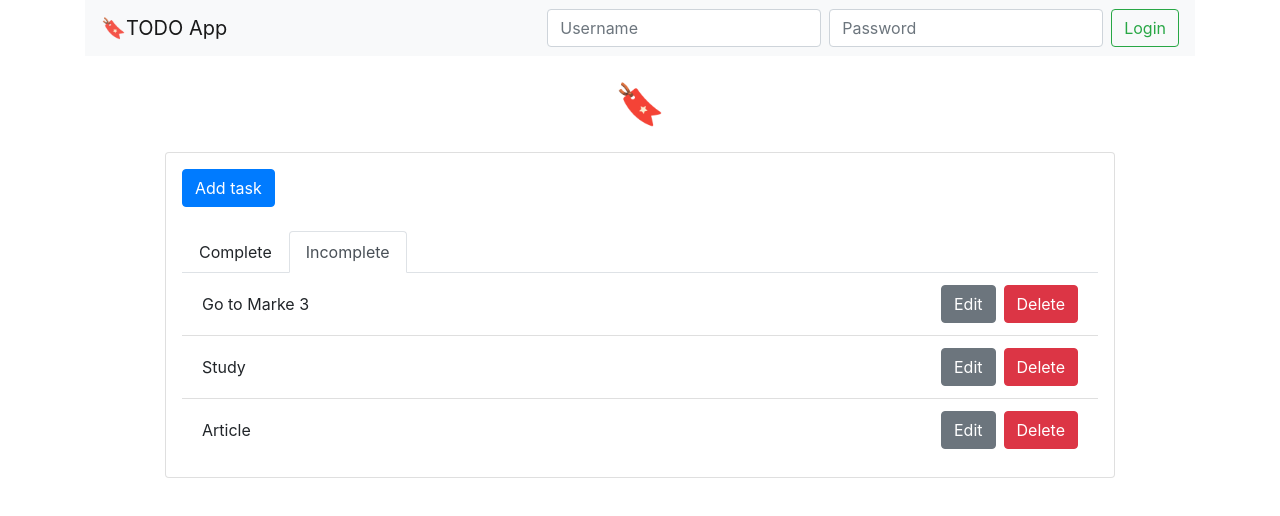
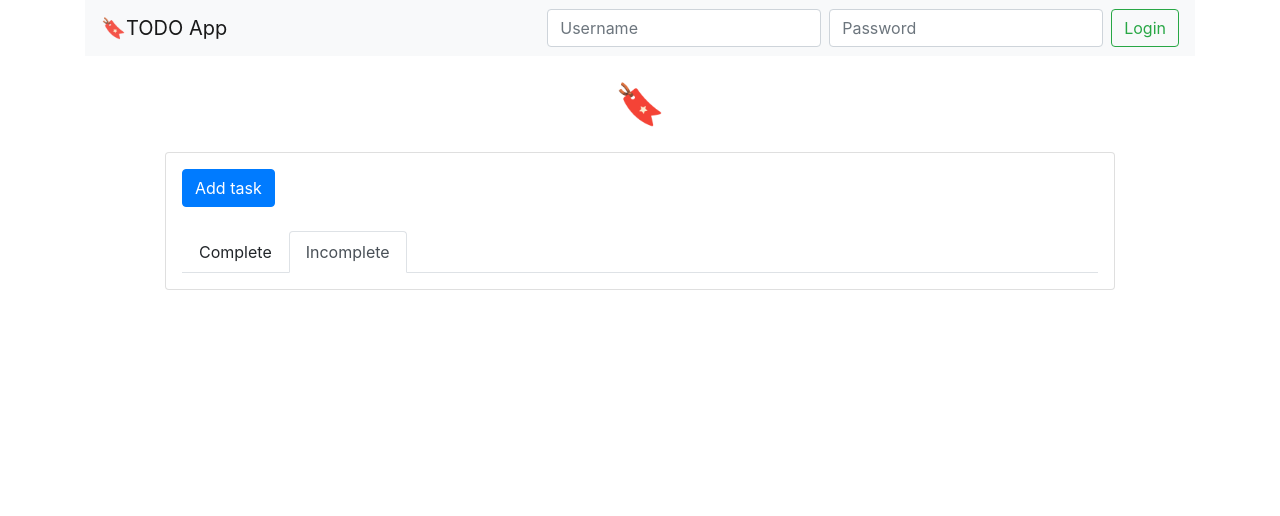
Before and after one commit to lernmark/ydtfe, a React (Create React App) app: page / in a window 1280 px wide. Shown: the top 516 px of the page. Built offline with nearby package versions, Linux system fonts and the light colour scheme.

Commit message:
firebase reading

```diff
--- a/package.json
+++ b/package.json
@@ -3,6 +3,7 @@
   "version": "0.1.0",
   "private": false,
   "dependencies": {
+    "@react-firebase/auth": "^0.2.10",
     "@react-firebase/database": "^0.3.11",
     "@testing-library/jest-dom": "^5.11.4",
     "@testing-library/react": "^11.1.0",
--- a/src/App.js
+++ b/src/App.js
@@ -2,54 +2,16 @@ import React, { Component } from "react";
 import Modal from "./components/Modal";
 import Navigation from './components/Navigation';
 import LoginForm from './components/LoginForm';
-// import { FirebaseDatabaseProvider } from "@react-firebase/database";
+import {firebase} from './initFirebase';
 
-
-const todoItems = [
-  {
-    id: 1,
-    title: "Go to Market",
-    description: "Buy ingredients to prepare dinner",
-    isCompleted: true,
-  },
-  {
-    id: 6,
-    title: "Go to Market",
-    description: "Buy ingredients to prepare dinner",
-    isCompleted: true,
-  },
-  {
-    id: 5,
-    title: "Go to Marke 3",
-    description: "Buy ingredients to prepare dinner 3",
-    isCompleted: false,
-  },
-  {
-    id: 2,
-    title: "Study",
-    description: "Read Algebra and History textbook for the upcoming test",
-    isCompleted: false,
-  },
-  {
-    id: 3,
-    title: "Sammy's books",
-    description: "Go to library to return Sammy's books",
-    isCompleted: true,
-  },
-  {
-    id: 4,
-    title: "Article",
-    description: "Write article on how to use Django with React",
-    isCompleted: false,
-  },
-];
+const db = firebase.database();
 
 class App extends Component {
   constructor(props) {
     super(props);
     this.state = {
       viewCompleted: false,
-      todoList: todoItems,
+      todoList: [],
       modal: false,
       displayed_form: '',
       logged_in: localStorage.getItem('token') ? true : false,
@@ -78,6 +40,11 @@ class App extends Component {
       .then(json => {
         if (!!json) {
           this.setState({ username: json.username });
+          const ref = db.ref('/')
+          ref.on("value", (snapshot) => {
+            this.setState({ todoList: snapshot.val() });
+          });
+          return () => ref.off();
         }
       });
     }
--- /dev/null
+++ b/src/initFirebase.js
@@ -0,0 +1,23 @@
+import firebase from "firebase/app";
+import "firebase/auth";
+import "firebase/database";
+
+const firebaseConfig = {
+    apiKey: "AIzaSyCPhI41Q8aTu5M6rXk8RQsHlv3sPiUNZTc",
+    authDomain: "yrkesdorren-bfdfc.firebaseapp.com",
+    databaseURL: "https://yrkesdorren-bfdfc-default-rtdb.europe-west1.firebasedatabase.app",
+    projectId: "yrkesdorren-bfdfc",
+    storageBucket: "yrkesdorren-bfdfc.appspot.com",
+    messagingSenderId: "785331896281",
+    appId: "1:785331896281:web:bf5b801ead4acc875923c8"
+  };
+
+  function initFirebase() {
+      if (!firebase.apps.length) {
+          firebase.initializeApp(firebaseConfig);
+      }
+  }
+
+  initFirebase();
+
+  export { firebase };
```
Also changed, not shown: 1 other file (tests, documents, lock files or other folders).
